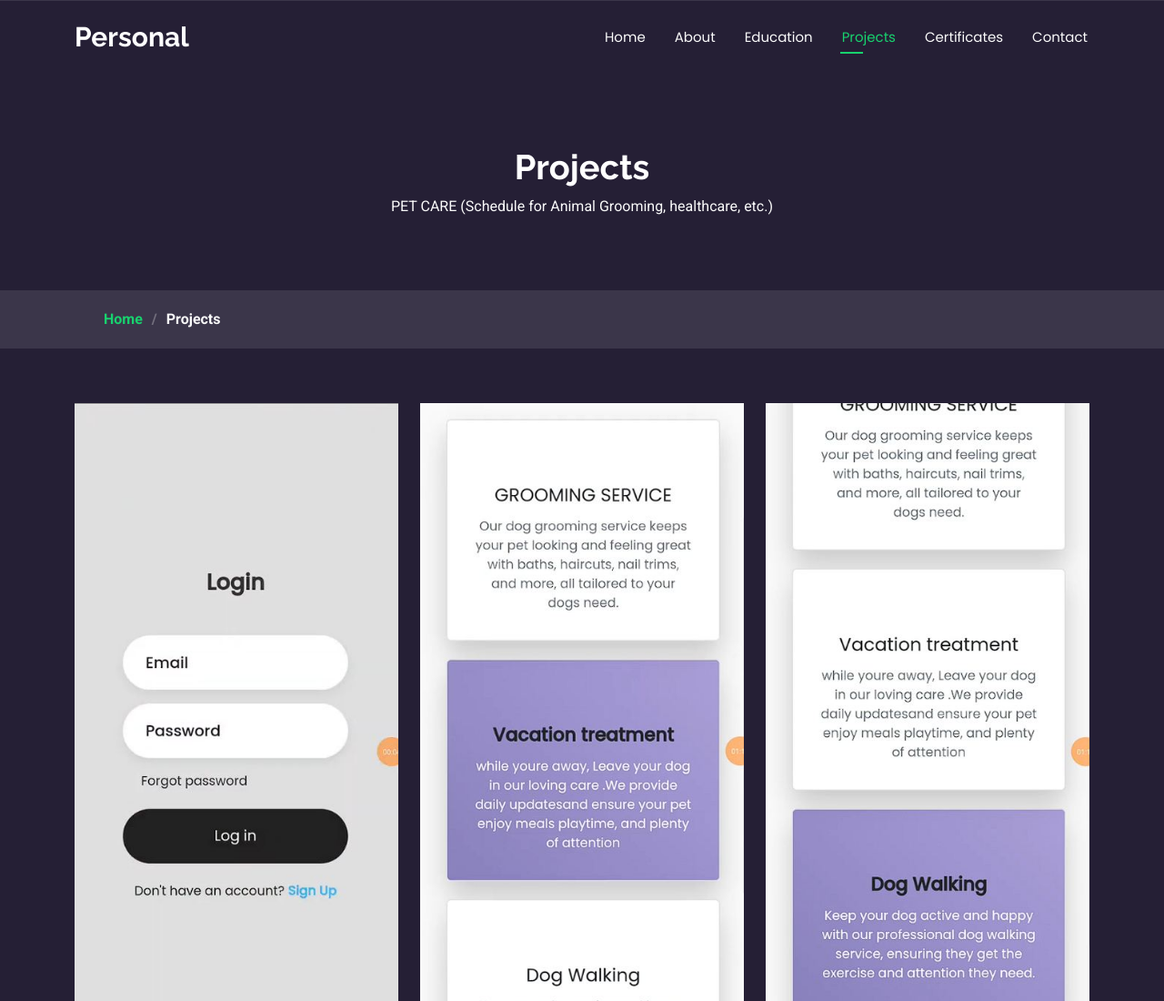
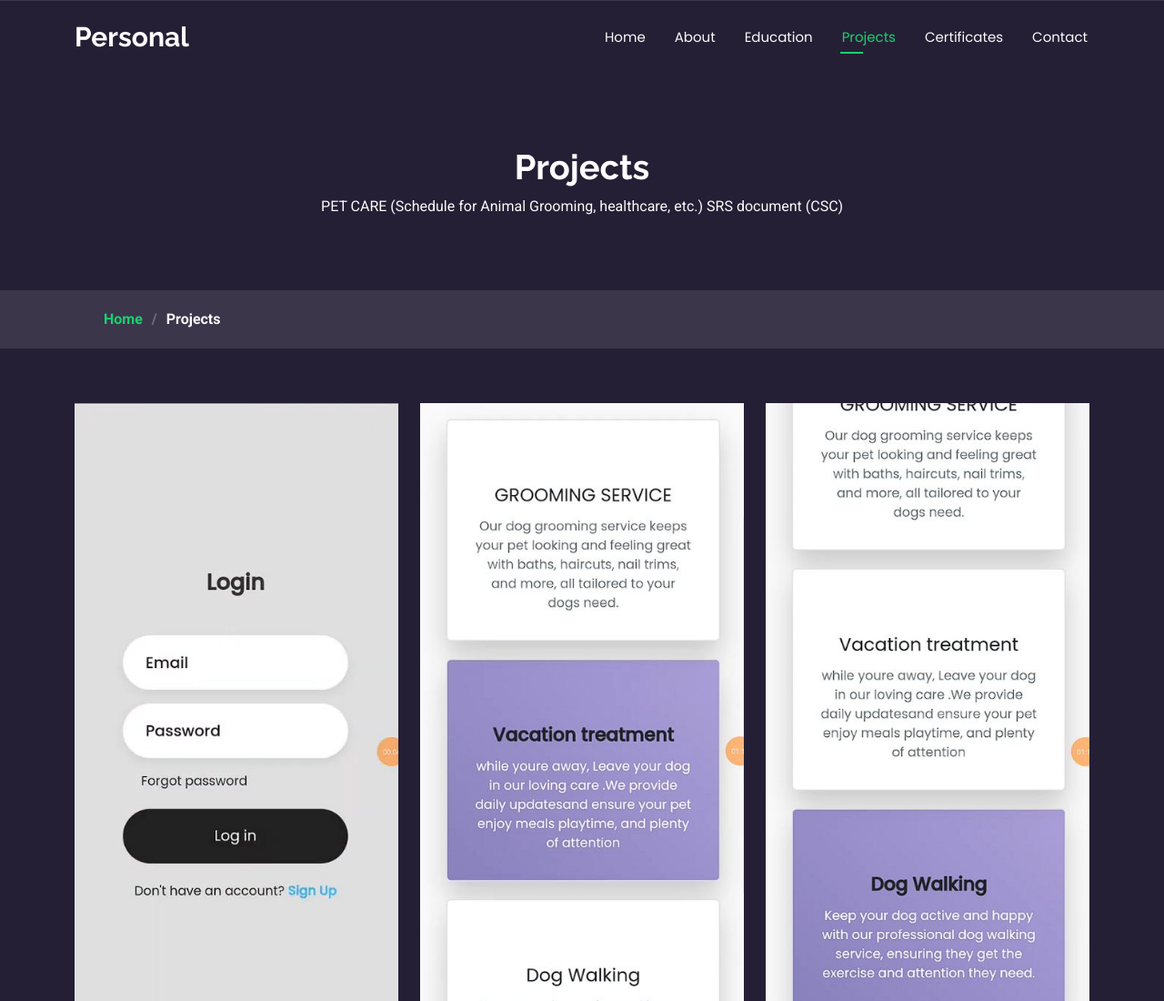
Before and after one commit to jhonluigudes/JhonluiGUDES.github.io, a plain HTML site: page services.html in a window 1280 px wide. Shown: the top 1100 px of the page at 91% size. Drawn offline with Linux system fonts and the light colour scheme.

Commit message:
Update services.html

```diff
--- a/services.html
+++ b/services.html
@@ -72,7 +72,7 @@
           <div class="row d-flex justify-content-center text-center">
             <div class="col-lg-8">
               <h1>Projects</h1>
-              <p class="mb-0">PET CARE (Schedule for Animal Grooming, healthcare, etc.) </p>
+              <p class="mb-0">PET CARE (Schedule for Animal Grooming, healthcare, etc.) SRS document (CSC) </p>
             </div>
           </div>
         </div>
```
